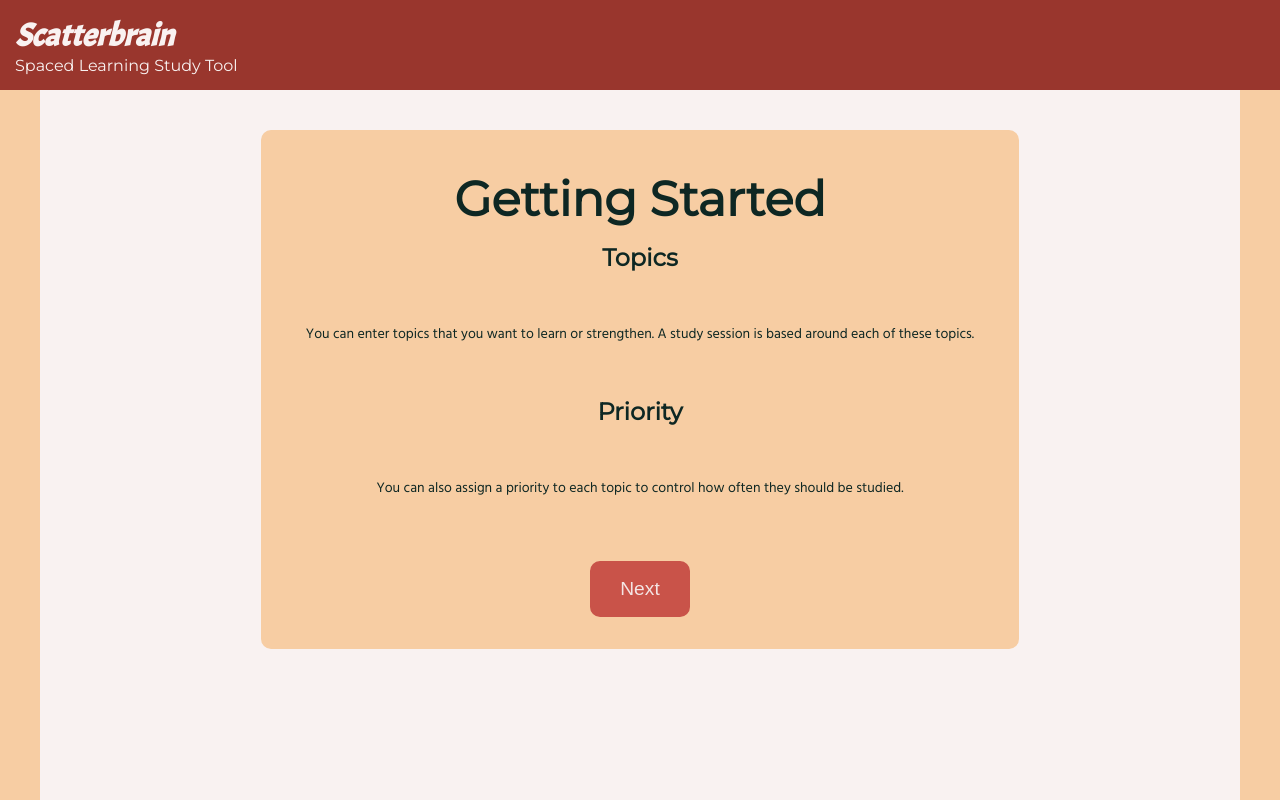
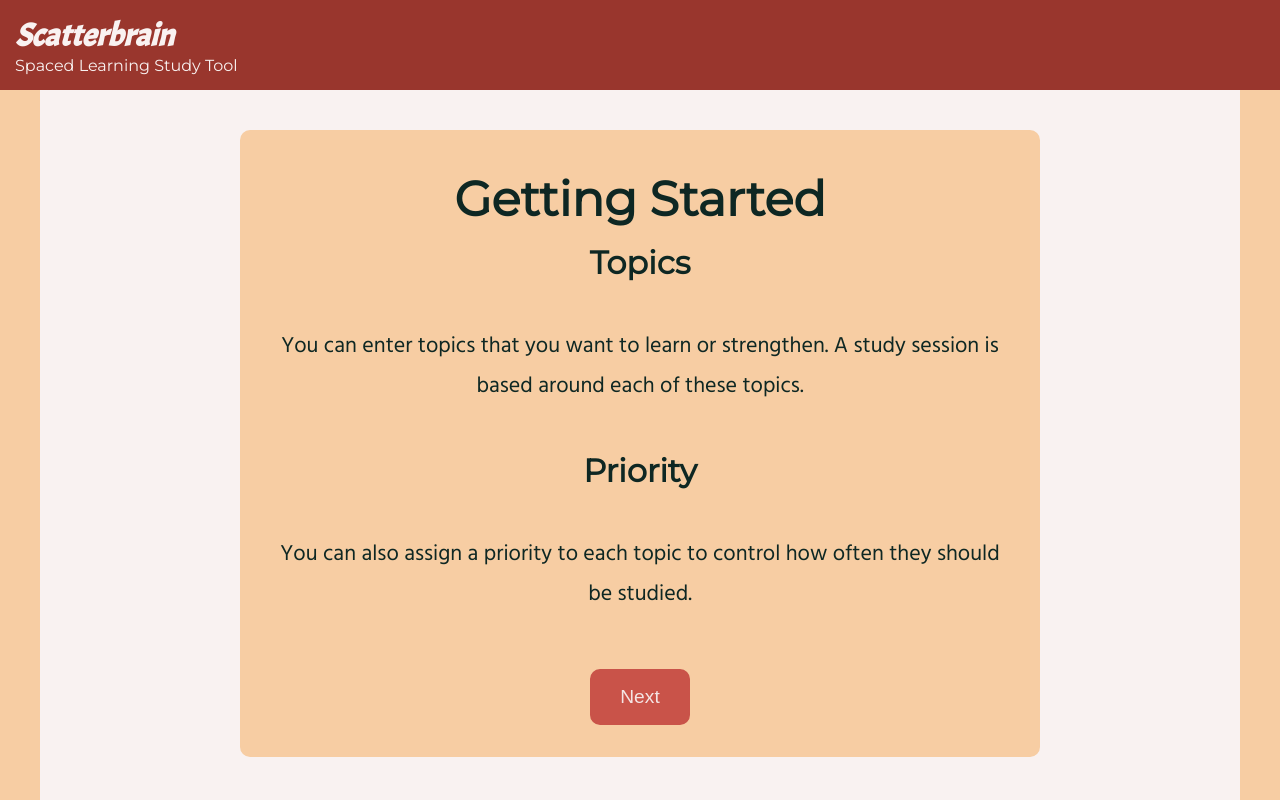
Before and after one commit to bellmarc/scatterbrain-study-app, a React (Create React App) app in the folder client/: page /onboard/how in a window 1280 px wide. Built offline with nearby package versions, Linux system fonts and the light colour scheme.

Commit message:
Slightly adjusted responsive style for Getting Started

```diff
--- a/client/src/style/Onboarding/GetStarted.css
+++ b/client/src/style/Onboarding/GetStarted.css
@@ -20,12 +20,12 @@
 .topic-text {
   font-size: 14px;
   line-height: 1.8;
-  font-family: 'Hind', sans-serif;
+  font-family: "Hind", sans-serif;
   padding: 5px;
 }
 .priority-text {
   font-size: 14px;
-  font-family: 'Hind', sans-serif;
+  font-family: "Hind", sans-serif;
   line-height: 1.8;
   padding: 5px;
 }
@@ -42,7 +42,7 @@
 
 .get-started-btn {
   background-color: #c95349;
-  color:#f4e5e4;
+  color: #f4e5e4;
   border-radius: 10px;
   font-size: 1.2em;
   margin: 25px 0;
@@ -50,28 +50,46 @@
   width: 100px;
   padding: 15px;
   border: 2px solid #c95349;
-  transition: all .1s ease-in;
+  transition: all 0.1s ease-in;
 }
 
 .get-started-btn:hover {
-  background-color:#f4e5e4;
+  background-color: #f4e5e4;
   color: #c95349;
 }
 
 @media only screen and (min-width: 500px) {
-  .priority-text, .topic-text {
-    padding: 35px;
+  .get-started-page {
+    padding-top: 30px;
+  }
+  .priority-text,
+  .topic-text {
+    padding: 25px;
+    font-size: 16px;
   }
 }
 
-@media only screen and (min-height: 750px) {
-  .get-started-page  {
+@media only screen and (min-width: 750px) {
+  .get-started-page {
     padding: 30px;
     padding-top: 40px;
     max-width: 1200px;
   }
+  .get-started-text-container {
+    width: 800px;
+  }
+  .priority-text,
+  .topic-text {
+    padding: 30px;
+    font-size: 22px;
+  }
   .get-started-header {
     padding-top: 30px;
-    font-size: 3.0em;
+    font-size: 3em;
+  }
+  .priority-header,
+  .topic-header {
+    font-size: 2em;
+    padding: 15px;
   }
 }
```
